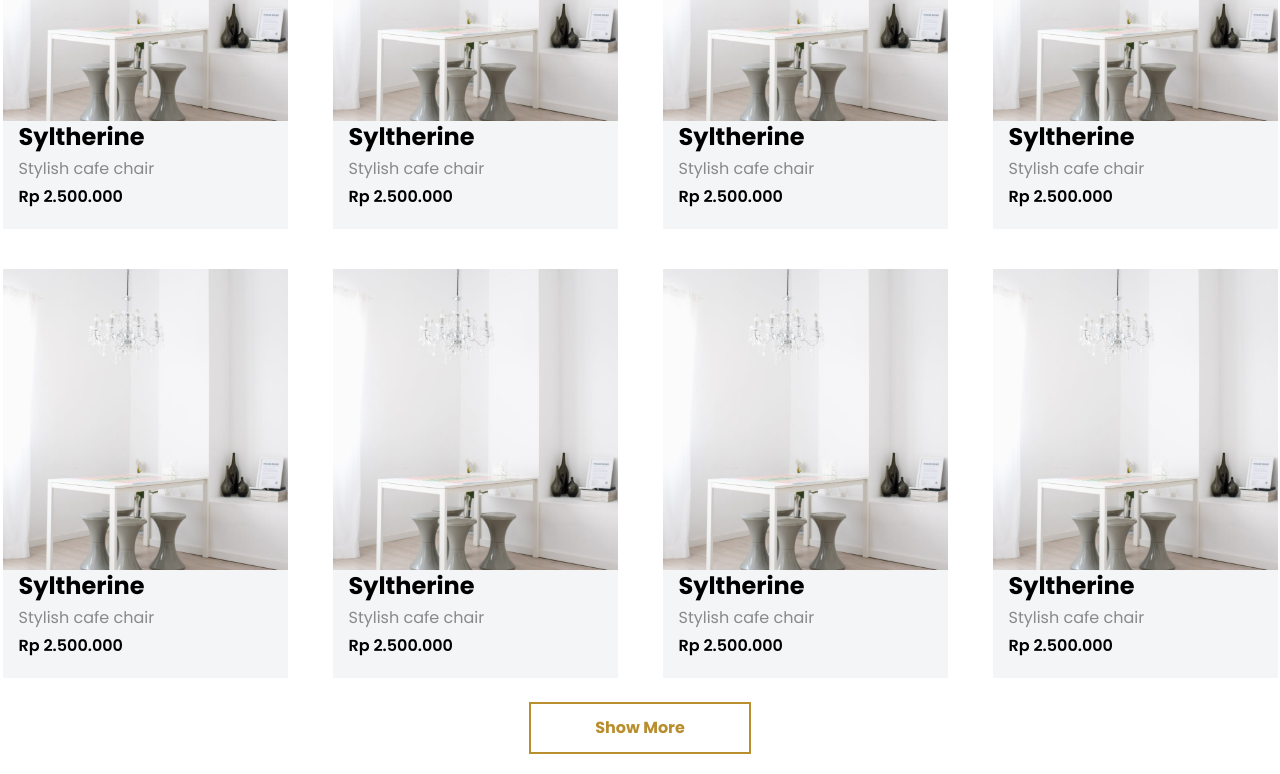
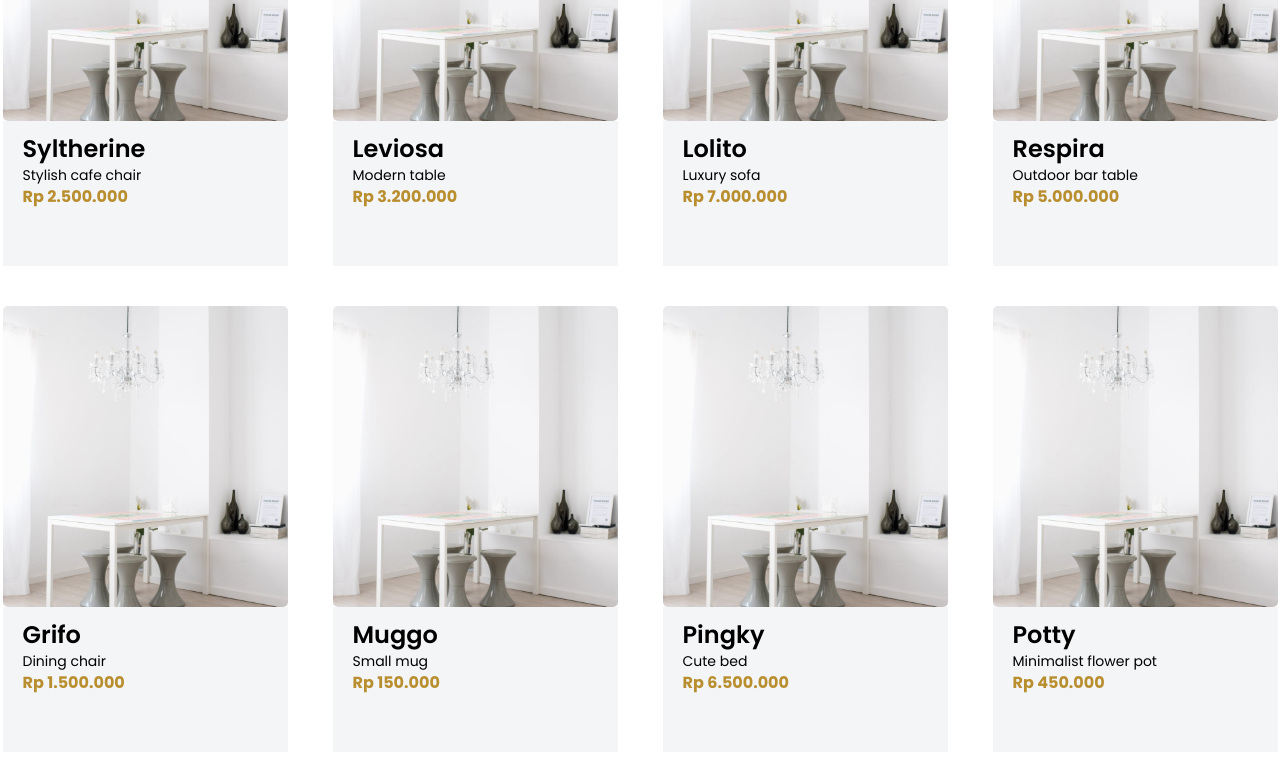
Before and after one commit to caiobrotzki/furniro, a React (Vite) app: page / in a window 1280 px wide. Shown: the part 1900-2674 px from the top of the page. Built offline with nearby package versions, Linux system fonts and the light colour scheme.

Commit message:
carinho de compars funcional

```diff
--- a/src/App.tsx
+++ b/src/App.tsx
@@ -1,3 +1,4 @@
+import { useState } from "react";
 import "./App.css";
 import NavBar from "./componentes/NavBar";
 import About from "./pages/About";
@@ -6,13 +7,32 @@ import Contact from "./pages/Contact";
 import { BrowserRouter as Router, Routes, Route } from "react-router-dom";
 import Footer from "./componentes/footer";
 import Shop from "./pages/shop";
+
+// Tipando o Produto
+interface Produto {
+  img: string;
+  titulo: string;
+  descricao: string;
+  valor: string;
+}
+
 function App() {
+  const [cartItems, setCartItems] = useState<Produto[]>([]); // Estado do carrinho
+
+  // Função para adicionar um item ao carrinho
+  const handleAddToCart = (produto: Produto) => {
+    setCartItems((prevCarrinho) => [...prevCarrinho, produto]);
+  };
+
   return (
     <div>
       <Router>
-        <NavBar />
+        <NavBar cartItems={cartItems} />
         <Routes>
-          <Route path="/" element={<Home />} />
+          <Route
+            path="/"
+            element={<Home handleAddToCart={handleAddToCart} />}
+          />
           <Route path="/about" element={<About />} />
           <Route path="/contact" element={<Contact />} />
           <Route path="/shop" element={<Shop />} />
--- a/src/componentes/NavBar.tsx
+++ b/src/componentes/NavBar.tsx
@@ -1,22 +1,29 @@
 import { useState } from "react";
 import { Link } from "react-router-dom";
+import ShoppingCart from "./popup-nav";
 import logo from "../assets/Meubel House_Logos-05 (1).svg";
 import user from "../assets/mdi_account-alert-outline.svg";
 import search from "../assets/akar-icons_search.svg";
 import heart from "../assets/akar-icons_heart.svg";
 import shoppingCar from "../assets/ant-design_shopping-cart-outlined.svg";
-import PopUP from "./popup-nav"; // Importe o componente PopUP
 
-function NavBar() {
+interface Produto {
+  img: string;
+  titulo: string;
+  descricao: string;
+  valor: string;
+}
+
+// Tipando a prop do NavBar corretamente
+interface NavBarProps {
+  cartItems: Produto[];
+}
+
+function NavBar({ cartItems }: NavBarProps) {
   const [cartPopupOpen, setCartPopupOpen] = useState(false);
 
-  const abrirCartPopup = () => {
-    setCartPopupOpen(true);
-  };
-
-  const fecharCartPopup = () => {
-    setCartPopupOpen(false);
-  };
+  const abrirCartPopup = () => setCartPopupOpen(true);
+  const fecharCartPopup = () => setCartPopupOpen(false);
 
   return (
     <div className="w-full pt-6 pb-6 flex justify-between items-center px-20 fixed z-50 bg-white">
@@ -26,22 +33,22 @@ function NavBar() {
       </div>
       <ul className="flex space-x-10">
         <li>
-          <Link to="/" className="text-black  cursor-pointer">
+          <Link to="/" className="text-black">
             Home
           </Link>
         </li>
         <li>
-          <Link to="/shop" className="text-black cursor-pointer">
+          <Link to="/shop" className="text-black">
             Shop
           </Link>
         </li>
         <li>
-          <Link to="/about" className="text-black cursor-pointer">
+          <Link to="/about" className="text-black">
             About
           </Link>
         </li>
         <li>
-          <Link to="/contact" className="text-black cursor-pointer">
+          <Link to="/contact" className="text-black">
             Contact
           </Link>
         </li>
@@ -55,7 +62,7 @@ function NavBar() {
         <img
           src={search}
           alt="Search"
-          className="cursor-pointer  w-[25px] h-[25px]"
+          className="cursor-pointer w-[25px] h-[25px]"
         />
         <img
           src={heart}
@@ -66,10 +73,12 @@ function NavBar() {
           <img
             src={shoppingCar}
             alt="Carrinho de Compras"
-            className="cursor-pointer  w-[25px] h-[25px]"
+            className="cursor-pointer w-[25px] h-[25px]"
             onClick={abrirCartPopup}
           />
-          {cartPopupOpen && <PopUP onClose={fecharCartPopup} />}
+          {cartPopupOpen && (
+            <ShoppingCart cartItems={cartItems} onClose={fecharCartPopup} />
+          )}
         </div>
       </div>
     </div>
--- a/src/componentes/card_home.tsx
+++ b/src/componentes/card_home.tsx
@@ -1,20 +1,53 @@
-import React from "react";
+import React, { useState } from "react";
+
+interface Produto {
+  img: string;
+  titulo: string;
+  descricao: string;
+  valor: string;
+}
 
 interface CardProps {
   img: string;
   titulo: string;
   descricao: string;
   valor: string;
+  addToCart: (produto: Produto) => void;
 }
 
-const Card: React.FC<CardProps> = ({ img, titulo, descricao, valor }) => {
+const Card: React.FC<CardProps> = ({
+  img,
+  titulo,
+  descricao,
+  valor,
+  addToCart,
+}) => {
+  const [hovered, setHovered] = useState<boolean>(false);
+
   return (
-    <div className=" bg-[#F4F5F7] w-[285px] h-[446] space-x-4 ">
-      <img src={img} alt={titulo} className="" />
-      <div>
-        <h1 className="font-bold text-2xl pb-1">{titulo}</h1>
-        <p className="text-[#898989] pb-1">{descricao}</p>
-        <p className="font-semibold mb-5">{valor}</p>
+    <div className="relative flex flex-col items-center">
+      <div
+        className="relative w-full"
+        onMouseEnter={() => setHovered(true)}
+        onMouseLeave={() => setHovered(false)}
+      >
+        <img src={img} alt={titulo} className="z-0 rounded-[5px]" />
+        {hovered && (
+          <div className="bg-black bg-opacity-50 w-full absolute inset-0 flex items-center justify-center mt-0 pb-2 rounded-[5px]">
+            <button
+              onClick={() => addToCart({ img, titulo, descricao, valor })}
+              className="bg-white text-black  text-[10px]  py-2 px-4 rounded-[3px]
+                         bg-opacity-90"
+            >
+              Add to cart
+            </button>
+          </div>
+        )}
+      </div>
+      <div className="pl-5 pt-3 flex flex-col align-middle bg-[#F4F5F7] w-[285px] h-[145px]">
+        <h3 className="font-semibold text-2xl">{titulo}</h3>
+        <p className="text-sm">{descricao}</p>
+        <p className="font-bold text-[#B88E2F]">{valor}</p>
       </div>
     </div>
   );
--- a/src/componentes/popup-nav.tsx
+++ b/src/componentes/popup-nav.tsx
@@ -1,17 +1,29 @@
 import fecharshooping from "../assets/closeshooping.svg";
-import ButtonProp from "./Button";
 
-interface PopUpProps {
+interface Produto {
+  img: string;
+  titulo: string;
+  valor: string;
+}
+
+interface ShoppingCartProps {
+  cartItems: Produto[];
   onClose: () => void;
 }
 
-function PopUP({ onClose }: PopUpProps) {
+function ShoppingCart({ cartItems, onClose }: ShoppingCartProps) {
+  const total = cartItems.reduce(
+    (sum: number, item: Produto) =>
+      sum + parseFloat(item.valor.replace(/\D/g, "")),
+    0
+  );
+
   return (
     <div className="fixed top-0 left-0 w-full h-full bg-black bg-opacity-50 flex">
       <div className="bg-white p-4 rounded-lg shadow-lg ml-auto w-[250px] flex flex-col justify-between mb-20">
         <div>
           <div className="flex items-center justify-between">
-            <h2 className="text-lg font-semibold">ShoppingCar</h2>
+            <h2 className="text-lg font-semibold">Shopping Cart</h2>
             <img
               src={fecharshooping}
               alt="Fechar popup"
@@ -19,15 +31,32 @@ function PopUP({ onClose }: PopUpProps) {
               onClick={onClose}
             />
           </div>
-          <p className="text-[12px] text-center mt-4">O carrinho está vazio.</p>
+
+          {cartItems.length > 0 ? (
+            <ul className="mt-4">
+              {cartItems.map((item: Produto, index: number) => (
+                <li key={index} className="flex justify-between mb-2">
+                  <img src={item.img} alt={item.titulo} className="w-10 h-10" />
+                  <p className="text-sm">{item.titulo}</p>
+                  <p className="text-sm">{item.valor}</p>
+                </li>
+              ))}
+            </ul>
+          ) : (
+            <p className="text-[12px] text-center mt-4">
+              O carrinho está vazio.
+            </p>
+          )}
         </div>
-        <ButtonProp
-          title="Continue comprando"
-          className="text-[12px] text-white w-full bg-[#B88E2F] pt-3 pb-3 rounded-[5px]"
-        />
+
+        <div className="mt-4">
+          <p className="font-bold text-right">
+            Total: Rp {total.toLocaleString()}
+          </p>
+        </div>
       </div>
     </div>
   );
 }
 
-export default PopUP;
+export default ShoppingCart;
--- a/src/pages/home.tsx
+++ b/src/pages/home.tsx
@@ -4,13 +4,74 @@ import Card from "../componentes/card_home";
 import CardImage from "../assets/image 1.svg";
 import Button from "../componentes/Button";
 
-function Home() {
-  const cardArray = Array.from({ length: 8 }, (_, index) => index + 1);
+interface Produto {
+  img: string;
+  titulo: string;
+  descricao: string;
+  valor: string;
+}
+
+interface HomeProps {
+  handleAddToCart: (produto: Produto) => void; // Função para adicionar ao carrinho
+}
+
+function Home({ handleAddToCart }: HomeProps) {
+  const cardArray: Produto[] = [
+    {
+      img: CardImage,
+      titulo: "Syltherine",
+      descricao: "Stylish cafe chair",
+      valor: "Rp 2.500.000",
+    },
+    {
+      img: CardImage,
+      titulo: "Leviosa",
+      descricao: "Modern table",
+      valor: "Rp 3.200.000",
+    },
+    {
+      img: CardImage,
+      titulo: "Lolito",
+      descricao: "Luxury sofa",
+      valor: "Rp 7.000.000",
+    },
+    {
+      img: CardImage,
+      titulo: "Respira",
+      descricao: "Outdoor bar table",
+      valor: "Rp 5.000.000",
+    },
+    {
+      img: CardImage,
+      titulo: "Grifo",
+      descricao: "Dining chair",
+      valor: "Rp 1.500.000",
+    },
+    {
+      img: CardImage,
+      titulo: "Muggo",
+      descricao: "Small mug",
+      valor: "Rp 150.000",
+    },
+    {
+      img: CardImage,
+      titulo: "Pingky",
+      descricao: "Cute bed",
+      valor: "Rp 6.500.000",
+    },
+    {
+      img: CardImage,
+      titulo: "Potty",
+      descricao: "Minimalist flower pot",
+      valor: "Rp 450.000",
+    },
+  ];
+
   return (
     <div>
       <CardHome />
       <div className="z-10">
-        <h2 className="pt-10 text-center font-bold text-2xl ">
+        <h2 className="pt-10 text-center font-bold text-2xl">
           Browse The Range
         </h2>
         <p className="text-center text-[#666666] pt-2">
@@ -23,13 +84,14 @@ function Home() {
           Our Products
         </h2>
         <div className="grid grid-cols-4 gap-10 place-items-center max-w-screen-xl mx-auto z-10">
-          {cardArray.map((_, index) => (
+          {cardArray.map((produto, index) => (
             <Card
               key={index}
-              img={CardImage}
-              titulo="Syltherine"
-              descricao="Stylish cafe chair"
-              valor="Rp 2.500.000"
+              img={produto.img}
+              titulo={produto.titulo}
+              descricao={produto.descricao}
+              valor={produto.valor}
+              addToCart={() => handleAddToCart(produto)} // Passando a função para o Card
             />
           ))}
         </div>
```
